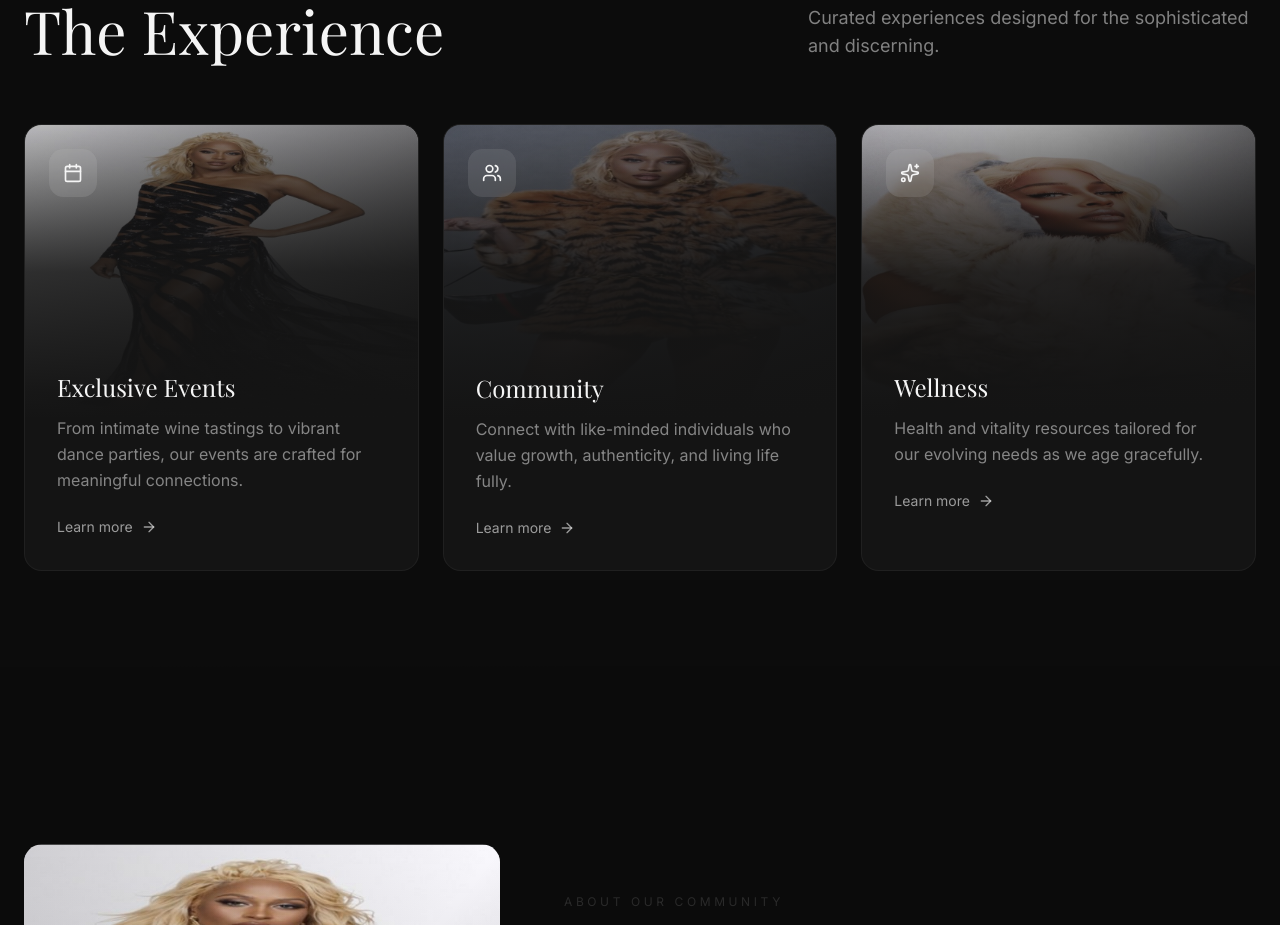
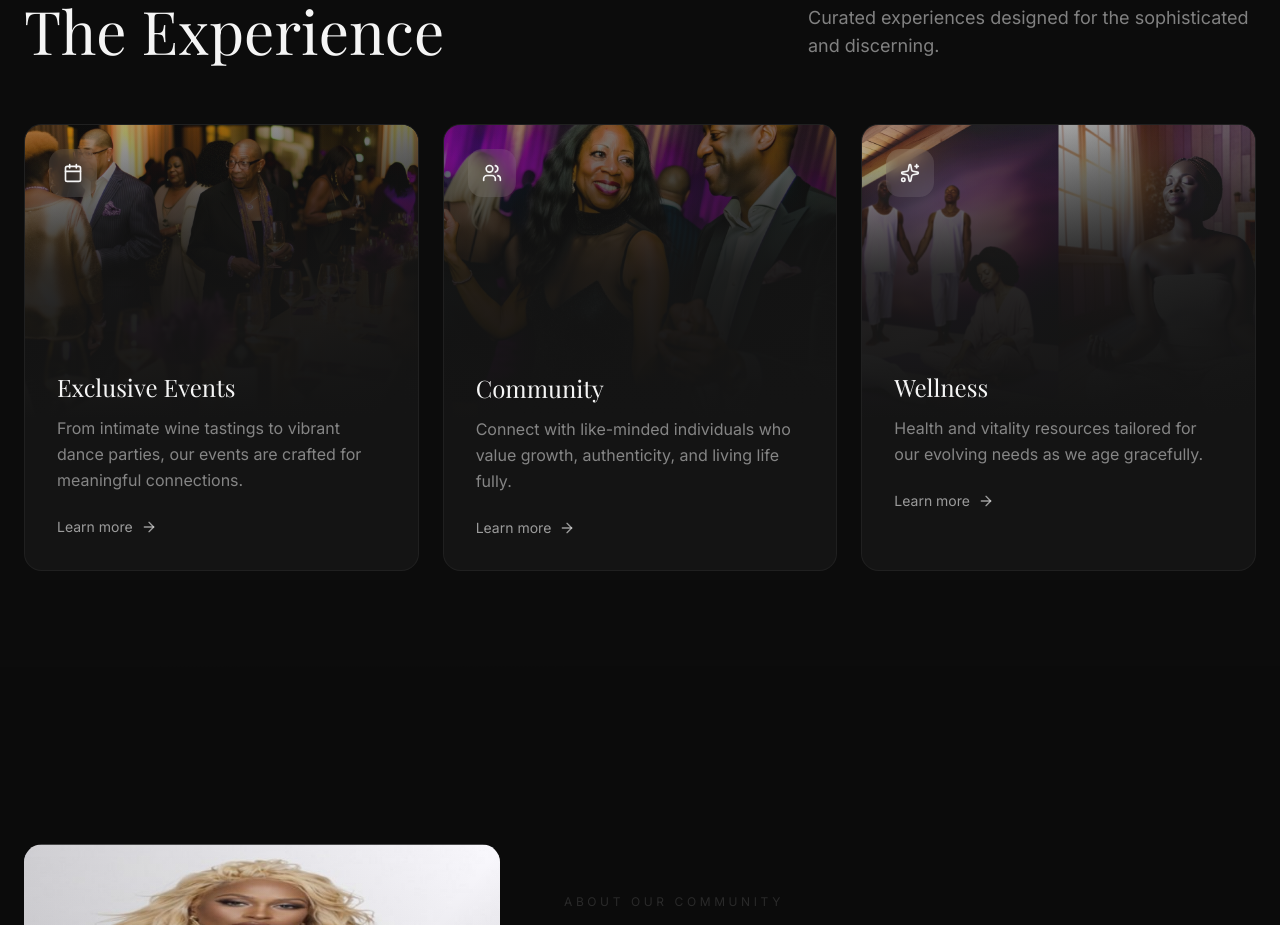
Before and after one commit to madezmedia/grown-sexy-site, a Next.js app: page / in a window 1280 px wide. Shown: the part 1120-2045 px from the top of the page. Built offline with nearby package versions, Linux system fonts and the light colour scheme; no server answers.

Commit message:
🎨 Update experience section with new AI-generated images
- Exclusive Events: wine.jpg
- Community: dance-party.jpg
- Wellness: wellness.jpg

```diff
--- a/app/page.tsx
+++ b/app/page.tsx
@@ -209,21 +209,21 @@ export default function Home() {
                   icon: Calendar,
                   title: 'Exclusive Events',
                   description: 'From intimate wine tastings to vibrant dance parties, our events are crafted for meaningful connections.',
-                  image: '/images/goddess/goddess-1.jpg',
+                  image: '/images/events/wine.jpg',
                   accent: 'from-accent/30',
                 },
                 {
                   icon: Users,
                   title: 'Community',
                   description: 'Connect with like-minded individuals who value growth, authenticity, and living life fully.',
-                  image: '/images/goddess/goddess-2.jpg',
+                  image: '/images/events/dance-party.jpg',
                   accent: 'from-muted/40',
                 },
                 {
                   icon: Sparkles,
                   title: 'Wellness',
                   description: 'Health and vitality resources tailored for our evolving needs as we age gracefully.',
-                  image: '/images/goddess/goddess-3.jpg',
+                  image: '/images/events/wellness.jpg',
                   accent: 'from-accent/20',
                 },
               ].map((feature, index) => (
```
